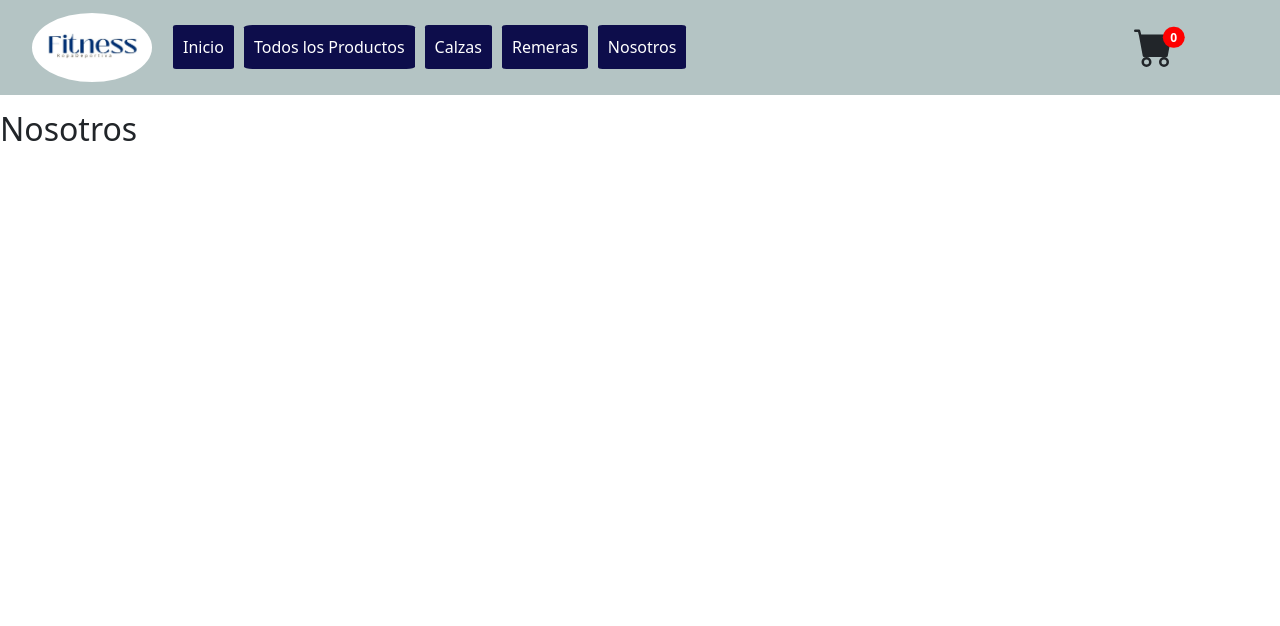
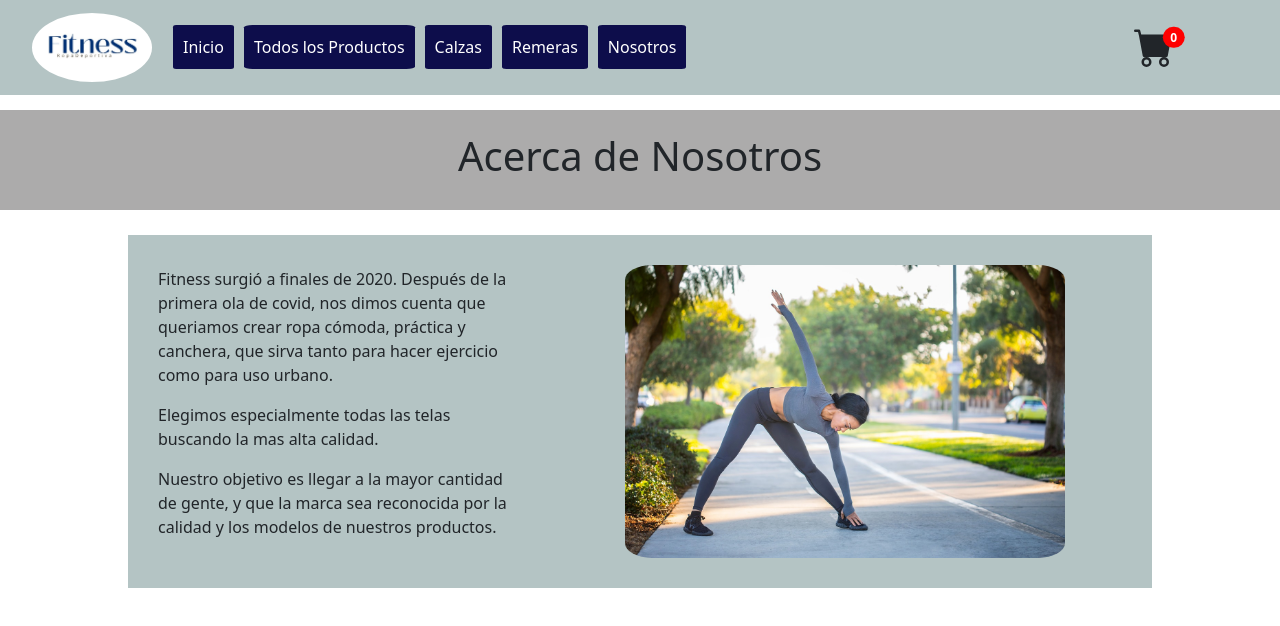
Before and after one commit to mariaperezcobo/react, a React (Vite) app: page /nosotros in a window 1280 px wide. Shown: the top 626 px of the page. Built offline with nearby package versions, Linux system fonts and the light colour scheme.

Commit message:
nosotros

```diff
--- a/src/components/Nosotros/Nosotros.jsx
+++ b/src/components/Nosotros/Nosotros.jsx
@@ -1,10 +1,34 @@
+import './Nosotros.scss'
+
 
 export const Nosotros = () =>{
     return (
-        <div>
-            <h2>
-            Nosotros
-            </h2>
+        <div >
+             <div className='contenedorTitulo'>
+                <h1 className='tituloPrincipal'>Acerca de Nosotros</h1>
+            </div>
+
+
+
+
+                 <div className='contenedor_Nosotros'>
+
+
+                    <div className='contenedorFotoyTexto'>
+                        <div className='contenedorTexto'>
+                            <p class="texto2"> Fitness surgió a finales de 2020. Después de la primera ola de covid, nos dimos cuenta que queriamos crear ropa cómoda, práctica y canchera, que sirva tanto para hacer ejercicio como para uso urbano.</p>
+                            <p class="texto2"> Elegimos especialmente todas las telas buscando la mas alta calidad.</p>
+                            <p class="texto2"> Nuestro objetivo es llegar a la mayor cantidad de gente, y que la marca sea reconocida por la calidad y los modelos de nuestros productos.</p>
+
+                        </div>
+                            <div className='contenedorFoto'>
+
+                                <img className="imagen" src="/mujer estir.png" alt="mujer estirando"/>
+                            </div>
+
+                    </div>
+            </div>
+
         </div>
 )
 
--- /dev/null
+++ b/src/components/Nosotros/Nosotros.scss
@@ -0,0 +1,59 @@
+.contenedorTitulo{
+    display: flex;
+    flex-wrap: nowrap;
+    align-items: center;
+    justify-content: center;
+    background-color: rgb(172, 171, 171);
+    height: 100px;
+    margin-bottom: 25px;
+}
+
+  .tituloPrincipal{
+    align-items: center;
+
+  }
+
+
+  .contenedor_Nosotros{
+    display: flex;
+    flex-wrap: nowrap;
+    align-items: center;
+    justify-content: center;
+  }
+
+
+
+  .contenedorFotoyTexto{
+    display: flex;
+    flex-wrap: nowrap;
+    align-items: center;
+    justify-content: center;
+    width: 80%;
+    background-color: rgb(180, 196, 196);
+  }
+
+  .contenedorTexto{
+
+    align-items: center;
+    justify-content: center;
+    width: 40%;
+    padding: 30px;
+
+  }
+  .contenedorFoto{
+
+     align-items: center;
+     justify-content: center;
+     width: 60%;
+     display: flex;
+     flex-wrap: nowrap;
+     padding: 20px;
+
+   }
+
+   .imagen{
+    width: 80%;
+    padding: 10px;
+    border-radius: 8%;
+
+   }
```
